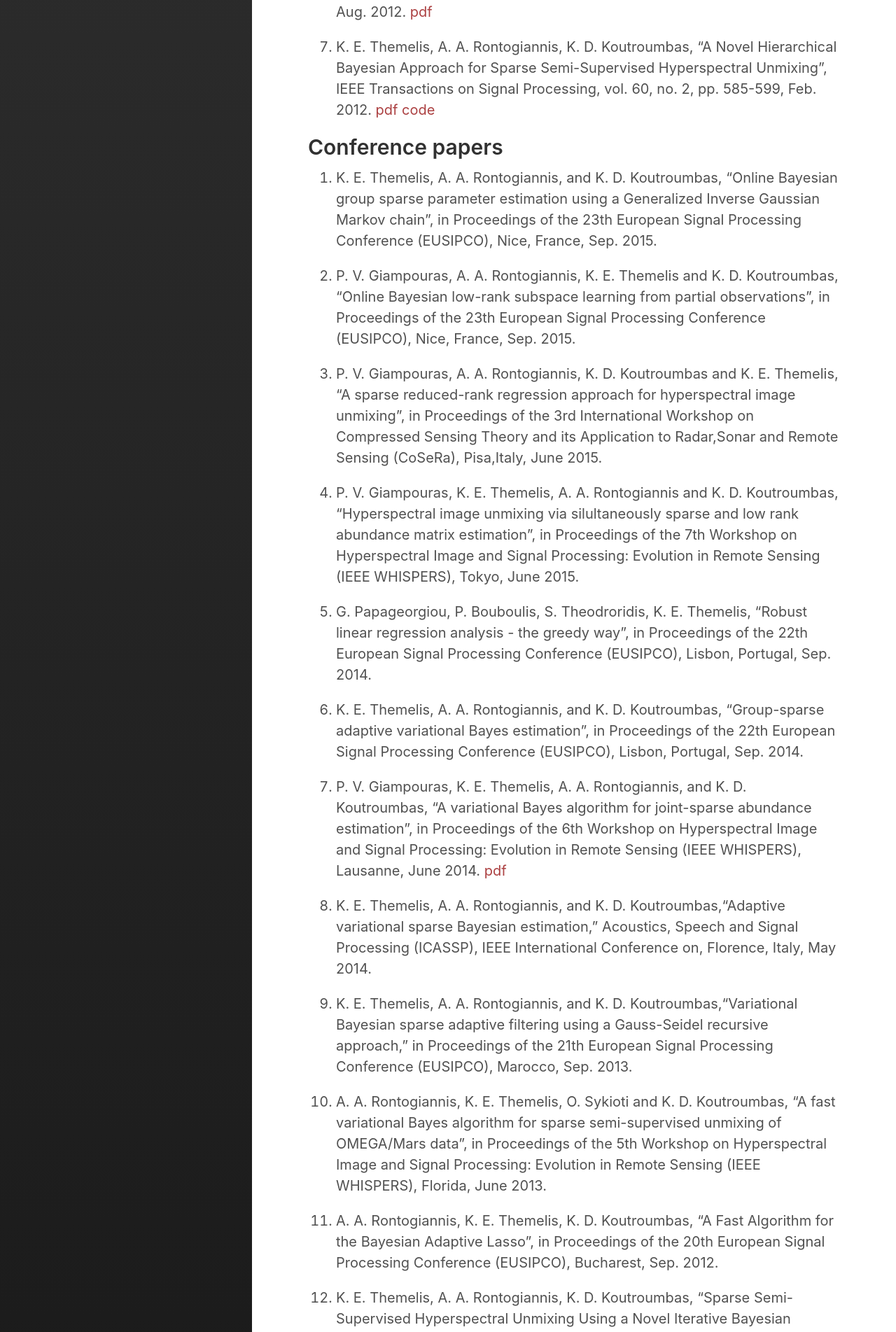
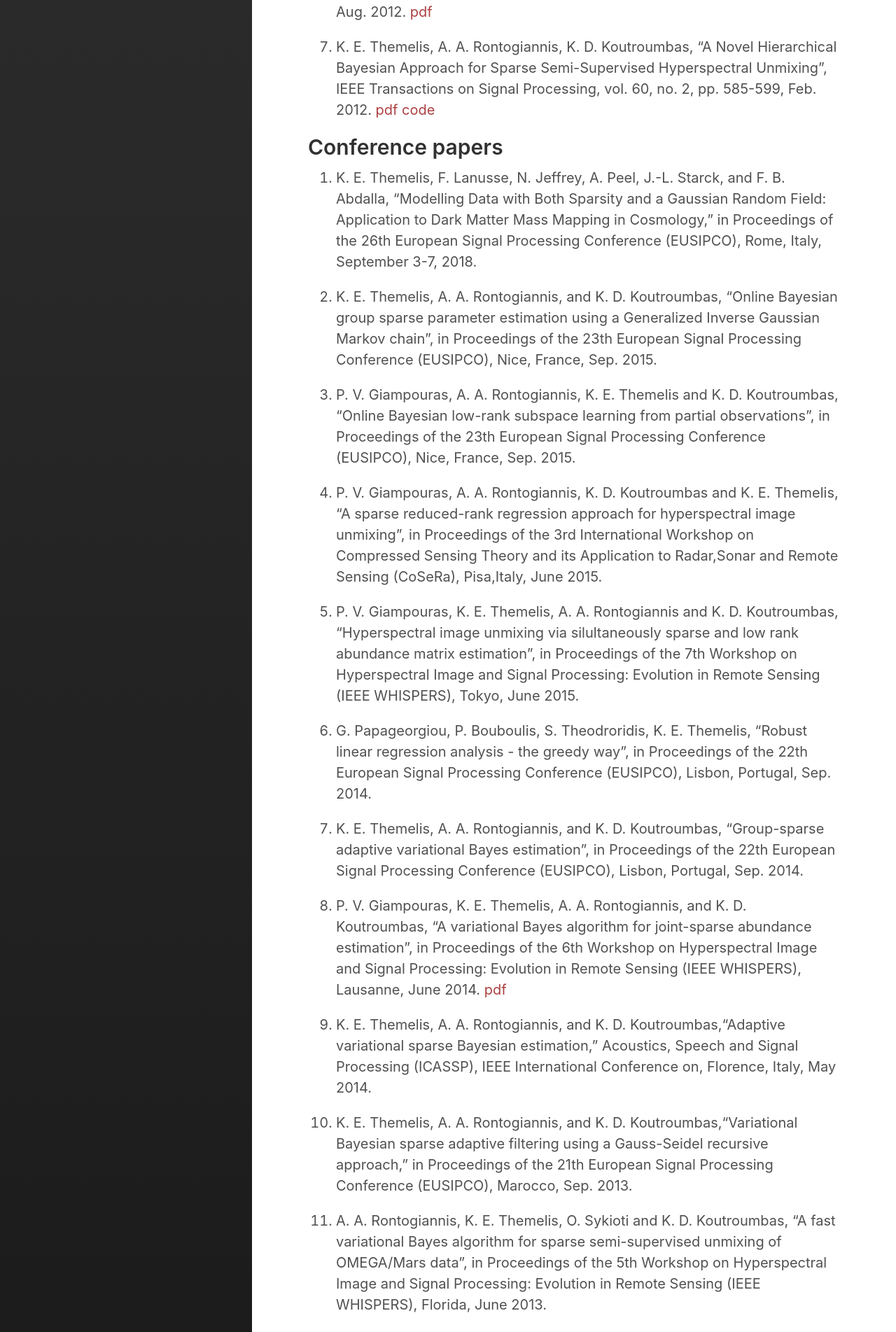
Before and after one commit to themelis/themelis.github.io, a Jekyll site: the page built from publications.md, in a window 1280 px wide. Shown: the part 966-2869 px from the top of the page at 70% size. Built offline with Jekyll 4.4.1, drawn with Linux system fonts in a browser that asks for light colours.

Commit message:
Update publications.md

```diff
--- a/publications.md
+++ b/publications.md
@@ -27,41 +27,43 @@ sidebar_link: true
 
 ## Conference papers
 
-1. K. E. Themelis, A. A. Rontogiannis, and K. D. Koutroumbas, "Online Bayesian group sparse parameter estimation using a Generalized Inverse Gaussian Markov chain", in Proceedings of the 23th European Signal Processing Conference (EUSIPCO), Nice, France, Sep. 2015.
+1. K. E. Themelis, F. Lanusse, N. Jeffrey, A. Peel, J.-L. Starck, and F. B. Abdalla, “Modelling Data with Both Sparsity and a Gaussian Random Field: Application to Dark Matter Mass Mapping in Cosmology,” in Proceedings of the 26th European Signal Processing Conference (EUSIPCO), Rome, Italy, September 3-7, 2018.
 
-2. P. V. Giampouras,  A. A. Rontogiannis, K. E. Themelis and K. D. Koutroumbas, "Online Bayesian low-rank subspace learning from partial observations", in Proceedings of the 23th European Signal Processing Conference (EUSIPCO), Nice, France, Sep. 2015.
+2. K. E. Themelis, A. A. Rontogiannis, and K. D. Koutroumbas, "Online Bayesian group sparse parameter estimation using a Generalized Inverse Gaussian Markov chain", in Proceedings of the 23th European Signal Processing Conference (EUSIPCO), Nice, France, Sep. 2015.
 
-3. P. V. Giampouras,  A. A. Rontogiannis, K. D. Koutroumbas and K. E. Themelis, "A sparse reduced-rank regression approach for hyperspectral image unmixing", in Proceedings of the 3rd International Workshop on Compressed Sensing Theory and its Application to Radar,Sonar and Remote Sensing (CoSeRa), Pisa,Italy, June 2015.
+3. P. V. Giampouras,  A. A. Rontogiannis, K. E. Themelis and K. D. Koutroumbas, "Online Bayesian low-rank subspace learning from partial observations", in Proceedings of the 23th European Signal Processing Conference (EUSIPCO), Nice, France, Sep. 2015.
 
-4. P. V. Giampouras,  K. E. Themelis, A. A. Rontogiannis and K. D. Koutroumbas, "Hyperspectral image unmixing via silultaneously sparse and low rank abundance matrix estimation", in Proceedings of the 7th Workshop on Hyperspectral Image and Signal Processing: Evolution in Remote Sensing (IEEE WHISPERS), Tokyo, June 2015.
+4. P. V. Giampouras,  A. A. Rontogiannis, K. D. Koutroumbas and K. E. Themelis, "A sparse reduced-rank regression approach for hyperspectral image unmixing", in Proceedings of the 3rd International Workshop on Compressed Sensing Theory and its Application to Radar,Sonar and Remote Sensing (CoSeRa), Pisa,Italy, June 2015.
 
-5. G. Papageorgiou, P. Bouboulis, S. Theodroridis, K. E. Themelis, “Robust linear regression analysis - the greedy way”, in Proceedings of the 22th European Signal Processing Conference (EUSIPCO), Lisbon, Portugal, Sep. 2014.
+5. P. V. Giampouras,  K. E. Themelis, A. A. Rontogiannis and K. D. Koutroumbas, "Hyperspectral image unmixing via silultaneously sparse and low rank abundance matrix estimation", in Proceedings of the 7th Workshop on Hyperspectral Image and Signal Processing: Evolution in Remote Sensing (IEEE WHISPERS), Tokyo, June 2015.
 
-6. K. E. Themelis, A. A. Rontogiannis, and K. D. Koutroumbas, “Group-sparse adaptive variational Bayes estimation", in Proceedings of the 22th European Signal Processing Conference (EUSIPCO), Lisbon, Portugal, Sep. 2014.
+6. G. Papageorgiou, P. Bouboulis, S. Theodroridis, K. E. Themelis, “Robust linear regression analysis - the greedy way”, in Proceedings of the 22th European Signal Processing Conference (EUSIPCO), Lisbon, Portugal, Sep. 2014.
 
-7. P. V. Giampouras, K. E. Themelis, A. A. Rontogiannis, and K. D. Koutroumbas, “A variational Bayes algorithm for joint-sparse abundance estimation”, in Proceedings of the 6th Workshop on Hyperspectral Image and Signal Processing: Evolution in Remote Sensing (IEEE WHISPERS), Lausanne, June 2014. [pdf](http://goo.gl/BFSJQL "pdf")
+7. K. E. Themelis, A. A. Rontogiannis, and K. D. Koutroumbas, “Group-sparse adaptive variational Bayes estimation", in Proceedings of the 22th European Signal Processing Conference (EUSIPCO), Lisbon, Portugal, Sep. 2014.
+
+8. P. V. Giampouras, K. E. Themelis, A. A. Rontogiannis, and K. D. Koutroumbas, “A variational Bayes algorithm for joint-sparse abundance estimation”, in Proceedings of the 6th Workshop on Hyperspectral Image and Signal Processing: Evolution in Remote Sensing (IEEE WHISPERS), Lausanne, June 2014. [pdf](http://goo.gl/BFSJQL "pdf")
 <!-- [ [[http://goo.gl/BFSJQL|pdf]] ] /* [ [[Citation]] ] */ -->
 
-8. K. E. Themelis, A. A. Rontogiannis, and K. D. Koutroumbas,“Adaptive variational sparse Bayesian estimation,” Acoustics, Speech and Signal Processing (ICASSP), IEEE International Conference on, Florence, Italy, May 2014.
+9. K. E. Themelis, A. A. Rontogiannis, and K. D. Koutroumbas,“Adaptive variational sparse Bayesian estimation,” Acoustics, Speech and Signal Processing (ICASSP), IEEE International Conference on, Florence, Italy, May 2014.
 
-9. K. E. Themelis, A. A. Rontogiannis, and K. D. Koutroumbas,“Variational Bayesian sparse adaptive filtering using a Gauss-Seidel recursive approach,” in Proceedings of the 21th European Signal Processing Conference (EUSIPCO), Marocco, Sep. 2013.
+10. K. E. Themelis, A. A. Rontogiannis, and K. D. Koutroumbas,“Variational Bayesian sparse adaptive filtering using a Gauss-Seidel recursive approach,” in Proceedings of the 21th European Signal Processing Conference (EUSIPCO), Marocco, Sep. 2013.
 
-10. A. A. Rontogiannis, K. E. Themelis, O. Sykioti and K. D. Koutroumbas, “A fast variational Bayes algorithm for sparse semi-supervised unmixing of OMEGA/Mars data”, in Proceedings of the 5th Workshop on Hyperspectral Image and Signal Processing: Evolution in Remote Sensing (IEEE WHISPERS), Florida, June 2013.
+11. A. A. Rontogiannis, K. E. Themelis, O. Sykioti and K. D. Koutroumbas, “A fast variational Bayes algorithm for sparse semi-supervised unmixing of OMEGA/Mars data”, in Proceedings of the 5th Workshop on Hyperspectral Image and Signal Processing: Evolution in Remote Sensing (IEEE WHISPERS), Florida, June 2013.
 
-11. A. A. Rontogiannis, K. E. Themelis, K. D. Koutroumbas, "A Fast Algorithm for the Bayesian Adaptive Lasso", in Proceedings of the 20th European Signal Processing Conference (EUSIPCO), Bucharest, Sep. 2012.
+12. A. A. Rontogiannis, K. E. Themelis, K. D. Koutroumbas, "A Fast Algorithm for the Bayesian Adaptive Lasso", in Proceedings of the 20th European Signal Processing Conference (EUSIPCO), Bucharest, Sep. 2012.
 
-12. K. E. Themelis, A. A. Rontogiannis, K. D. Koutroumbas, "Sparse Semi-Supervised Hyperspectral Unmixing Using a Novel Iterative Bayesian Inference Algorithm", in Proceedings of the 19th European Signal Processing Conference, Barcelona, Sep. 2011.
+13. K. E. Themelis, A. A. Rontogiannis, K. D. Koutroumbas, "Sparse Semi-Supervised Hyperspectral Unmixing Using a Novel Iterative Bayesian Inference Algorithm", in Proceedings of the 19th European Signal Processing Conference, Barcelona, Sep. 2011.
 
-13. K. E. Themelis, A. A. Rontogiannis, O. Sykioti, K. D. Koutroumbas, I. A. Daglis, F. Schmidt, “On the Unmixing of MEx/OMEGA Hyperspectral Data”, In Proceeding of the European Planetary Science Congress (EPSC) , Rome, Sep. 2010.
+14. K. E. Themelis, A. A. Rontogiannis, O. Sykioti, K. D. Koutroumbas, I. A. Daglis, F. Schmidt, “On the Unmixing of MEx/OMEGA Hyperspectral Data”, In Proceeding of the European Planetary Science Congress (EPSC) , Rome, Sep. 2010.
 
-14. K. E. Themelis, A. A. Rontogiannis, O. Sykioti, K. D. Koutroumbas, I. A. Daglis, F. Schmidt, “On the unmixing of MEx/OMEGA hyperspectral data using a MAP Estimator”, Geophysical Research Abstracts, 12, PS7.1 Spectroscopy and radiative transfer in  Planetary atmospheres,  EGU General Assembly, Vienna, April 2010.
+15. K. E. Themelis, A. A. Rontogiannis, O. Sykioti, K. D. Koutroumbas, I. A. Daglis, F. Schmidt, “On the unmixing of MEx/OMEGA hyperspectral data using a MAP Estimator”, Geophysical Research Abstracts, 12, PS7.1 Spectroscopy and radiative transfer in  Planetary atmospheres,  EGU General Assembly, Vienna, April 2010.
 
-15. K. E. Themelis, A. A. Rontogiannis, K. D. Koutroumbas, “Semi-Supervised Hyperspectral Unmixing via the Weighted Lasso”,  in Proceedings of the IEEE International Conference on Acoustics, Speech and Signal Processing (ICASSP), Dallas, TX, March 2010. [pdf](http://goo.gl/EDXPDm  "pdf") [code](http://goo.gl/jsBz9J "code")
+16. K. E. Themelis, A. A. Rontogiannis, K. D. Koutroumbas, “Semi-Supervised Hyperspectral Unmixing via the Weighted Lasso”,  in Proceedings of the IEEE International Conference on Acoustics, Speech and Signal Processing (ICASSP), Dallas, TX, March 2010. [pdf](http://goo.gl/EDXPDm  "pdf") [code](http://goo.gl/jsBz9J "code")
 <!-- [ [[http://goo.gl/EDXPDm|pdf]] ] /*[ [[Citation]] ] */ [ [[http://goo.gl/jsBz9J|code]] ] -->
 
-16. K. E. Themelis, A. A. Rontogiannis, “A Soft Constrained MAP Estimator for Supervised Hyperspectral Signal Unmixing”, in Proceedings of the 16th European Signal Processing Conference (EUSIPCO), Lausanne, Aug. 2008.
+17. K. E. Themelis, A. A. Rontogiannis, “A Soft Constrained MAP Estimator for Supervised Hyperspectral Signal Unmixing”, in Proceedings of the 16th European Signal Processing Conference (EUSIPCO), Lausanne, Aug. 2008.
 
-17. G. Anogianakis, E. Kapritsos, C. Makris, N. Mpaltas, K.E. Themelis , K. Perdikuri, A. Tsakalidis, "Idenitification of protein patterns in nucleic acid sequences and exploration of synonymous codons in tissue differentiation",  Computational Biology and Genome Information Conference, 2005.
+18. G. Anogianakis, E. Kapritsos, C. Makris, N. Mpaltas, K.E. Themelis , K. Perdikuri, A. Tsakalidis, "Idenitification of protein patterns in nucleic acid sequences and exploration of synonymous codons in tissue differentiation",  Computational Biology and Genome Information Conference, 2005.
 
 ## Book chapters
 1. P.V Giampouras, K.E. Themelis, A.A. Rontogiannis, K.D. Koutroumbas, “Structured Abundance Matrix Estimation for Land Cover Hyperspectral Image Unmixing”, Chapter in book: Compressive Sensing of Earth Observations, C.H. Chen (Editor), CRC Press Signal and Image Processing of Earth Observations Book Series, 2017.
```
